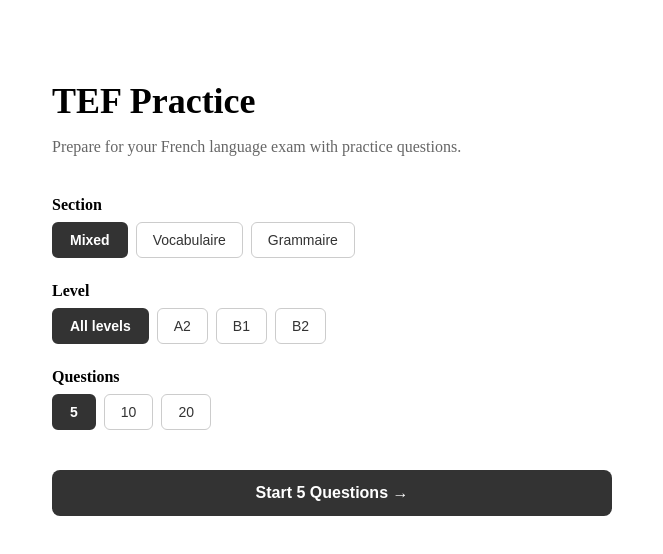
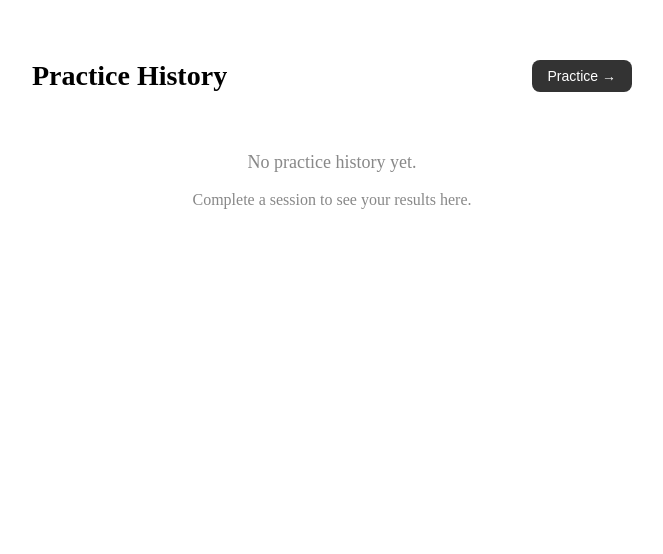
Before and after one commit to linyuhang617/tef-mock, a React (Vite) app: page /history in a window 1280 px wide. Before the commit this address led to /. Shown: the top 554 px of the page, without its empty margins (308-971 px from the left). Built offline with nearby package versions, Linux system fonts and the light colour scheme.

Commit message:
Slice 6: practice history with localStorage

```diff
--- a/src/App.jsx
+++ b/src/App.jsx
@@ -3,6 +3,7 @@
 import Home from './pages/Home/Home'
 import Practice from './pages/Practice/Practice'
 import Results from './pages/Results/Results'
+import History from './pages/History/History'
 
 function App() {
   return (
@@ -11,6 +12,7 @@
         <Route path="/" element={<Home />} />
         <Route path="/practice" element={<Practice />} />
         <Route path="/results" element={<Results />} />
+        <Route path="/history" element={<History />} />
         <Route path="*" element={<Navigate to="/" />} />
       </Routes>
     </ExamProvider>
--- /dev/null
+++ b/src/hooks/useHistory.js
@@ -0,0 +1,29 @@
+import { useState, useEffect } from 'react'
+
+const KEY = 'tef-mock-history'
+
+export function useHistory() {
+  const [history, setHistory] = useState([])
+
+  useEffect(() => {
+    try {
+      const raw = localStorage.getItem(KEY)
+      if (raw) setHistory(JSON.parse(raw))
+    } catch {}
+  }, [])
+
+  function addRecord(record) {
+    const next = [record, ...history].slice(0, 50)
+    setHistory(next)
+    try {
+      localStorage.setItem(KEY, JSON.stringify(next))
+    } catch {}
+  }
+
+  function clearHistory() {
+    setHistory([])
+    localStorage.removeItem(KEY)
+  }
+
+  return { history, addRecord, clearHistory }
+}
--- /dev/null
+++ b/src/pages/History/History.jsx
@@ -0,0 +1,78 @@
+import { useNavigate } from 'react-router-dom'
+import { useHistory } from '../../hooks/useHistory'
+
+export default function History() {
+  const navigate = useNavigate()
+  const { history, clearHistory } = useHistory()
+
+  return (
+    <div style={{ maxWidth: 600, margin: '60px auto', padding: '0 20px' }}>
+      <div style={{ display: 'flex', justifyContent: 'space-between', alignItems: 'center', marginBottom: 24 }}>
+        <h1 style={{ fontSize: 28, margin: 0 }}>Practice History</h1>
+        <div style={{ display: 'flex', gap: 8 }}>
+          {history.length > 0 && (
+            <button
+              onClick={clearHistory}
+              style={{
+                padding: '8px 16px', fontSize: 14,
+                background: '#fff', color: '#f44336',
+                border: '1px solid #f44336', borderRadius: 8, cursor: 'pointer',
+              }}
+            >
+              Clear
+            </button>
+          )}
+          <button
+            onClick={() => navigate('/')}
+            style={{
+              padding: '8px 16px', fontSize: 14,
+              background: '#333', color: '#fff',
+              border: 'none', borderRadius: 8, cursor: 'pointer',
+            }}
+          >
+            Practice →
+          </button>
+        </div>
+      </div>
+
+      {history.length === 0 ? (
+        <div style={{ textAlign: 'center', color: '#888', marginTop: 60 }}>
+          <p style={{ fontSize: 18 }}>No practice history yet.</p>
+          <p>Complete a session to see your results here.</p>
+        </div>
+      ) : (
+        <div>
+          {history.map((record, i) => (
+            <div key={i} style={{
+              border: '1px solid #eee', borderRadius: 8,
+              padding: '14px 16px', marginBottom: 12,
+              display: 'flex', justifyContent: 'space-between', alignItems: 'center',
+            }}>
+              <div>
+                <p style={{ margin: '0 0 4px', fontWeight: 500 }}>
+                  {record.section} · {record.level}
+                </p>
+                <p style={{ margin: 0, fontSize: 13, color: '#888' }}>
+                  {new Date(record.date).toLocaleDateString('en-US', {
+                    month: 'short', day: 'numeric', hour: '2-digit', minute: '2-digit'
+                  })}
+                </p>
+              </div>
+              <div style={{ textAlign: 'right' }}>
+                <p style={{
+                  margin: '0 0 4px', fontWeight: 700, fontSize: 18,
+                  color: record.pct >= 70 ? '#4caf50' : record.pct >= 40 ? '#ff9800' : '#f44336',
+                }}>
+                  {record.pct}%
+                </p>
+                <p style={{ margin: 0, fontSize: 13, color: '#888' }}>
+                  {record.score} / {record.total}
+                </p>
+              </div>
+            </div>
+          ))}
+        </div>
+      )}
+    </div>
+  )
+}
--- a/src/pages/Results/Results.jsx
+++ b/src/pages/Results/Results.jsx
@@ -1,5 +1,6 @@
-import { useState } from 'react'
+import { useState, useEffect, useRef } from 'react'
 import { useLocation, useNavigate } from 'react-router-dom'
+import { useHistory } from '../../hooks/useHistory'
 
 function ReviewItem({ item, index }) {
   const [open, setOpen] = useState(false)
@@ -23,7 +24,6 @@
         </span>
         <span style={{ fontSize: 12, color: '#888' }}>{open ? '▲' : '▼'}</span>
       </div>
-
       {open && (
         <div style={{ padding: '12px 16px', background: '#fff', fontSize: 14 }}>
           <p style={{ margin: '0 0 4px' }}>
@@ -48,8 +48,23 @@
 export default function Results() {
   const { state } = useLocation()
   const navigate = useNavigate()
+  const { addRecord } = useHistory()
+  const saved = useRef(false)
+
   const { score, total, expired, answers } = state || { score: 0, total: 0, expired: false, answers: [] }
   const pct = total > 0 ? Math.round((score / total) * 100) : 0
+
+  useEffect(() => {
+    if (saved.current || !state) return
+    saved.current = true
+    addRecord({
+      date: new Date().toISOString(),
+      score, total, pct,
+      section: 'mixed',
+      level: 'B1',
+      expired,
+    })
+  }, [])
 
   return (
     <div style={{ maxWidth: 600, margin: '60px auto', padding: '0 20px' }}>
@@ -59,16 +74,28 @@
       <div style={{ textAlign: 'center', marginBottom: 32 }}>
         <h1 style={{ fontSize: 48, margin: '0 0 8px' }}>{score} / {total}</h1>
         <p style={{ fontSize: 24, color: '#555', margin: '0 0 24px' }}>{pct}% correct</p>
+        <div style={{ display: 'flex', gap: 8, justifyContent: 'center' }}>
           <button
             onClick={() => navigate('/practice')}
             style={{
-            padding: '12px 32px', fontSize: 16,
+              padding: '12px 24px', fontSize: 16,
               background: '#4caf50', color: '#fff',
               border: 'none', borderRadius: 8, cursor: 'pointer',
             }}
           >
             Practice Again
           </button>
+          <button
+            onClick={() => navigate('/history')}
+            style={{
+              padding: '12px 24px', fontSize: 16,
+              background: '#fff', color: '#333',
+              border: '1px solid #ccc', borderRadius: 8, cursor: 'pointer',
+            }}
+          >
+            History
+          </button>
+        </div>
       </div>
 
       {answers && answers.length > 0 && (
```
Lines whose indentation alone changed are shown as unchanged.
